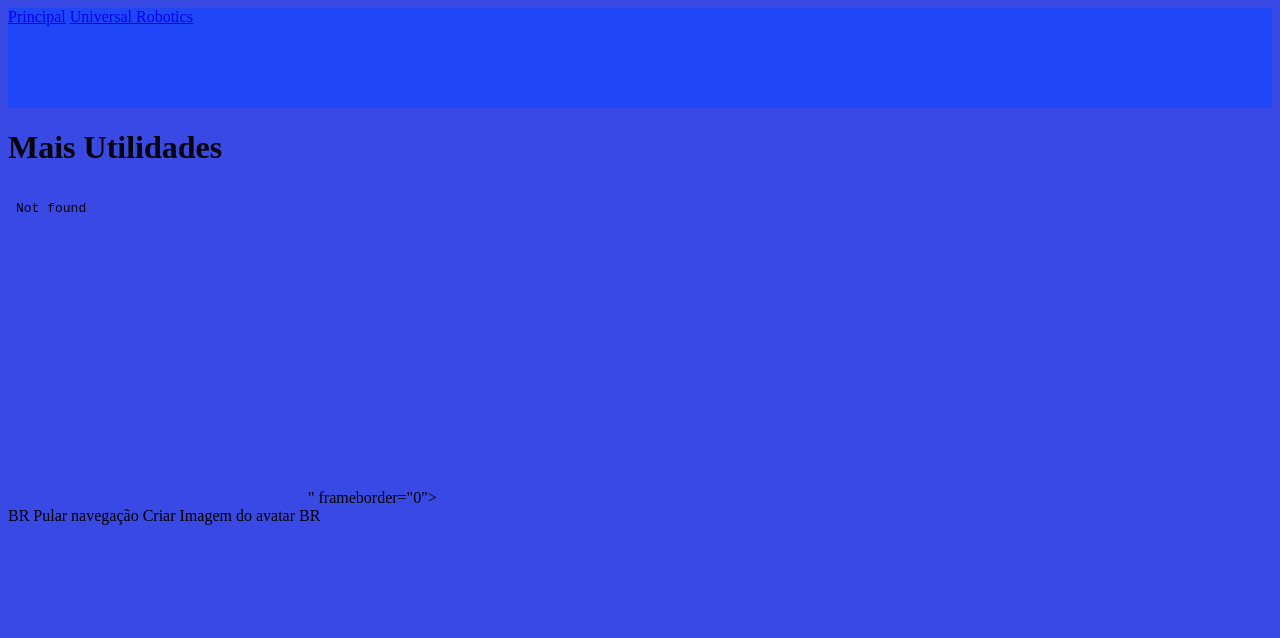
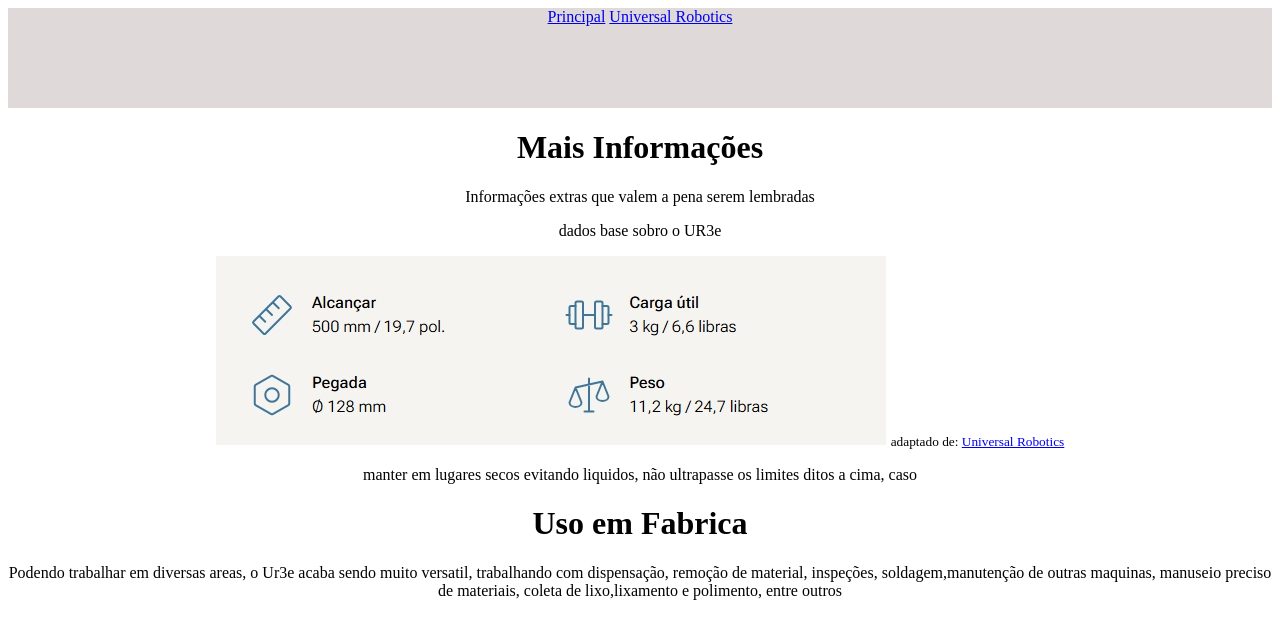
Before and after one commit to miguelsilva159-ctrl/trabalh_site, a plain HTML site: page UR3e_utilidades.html in a window 1280 px wide. Drawn offline with Linux system fonts and the light colour scheme.

Commit message:
terceira versão

```diff
--- a/UR3e_utilidades.html
+++ b/UR3e_utilidades.html
@@ -13,25 +13,21 @@
                 <a href="./universal_robotics.html">Universal Robotics</a>
             </nav>
        <main>
-<h1>Mais Utilidades</h1>
-<p></p>
+<h1>Mais Informações</h1>
+  <p>Informações extras que valem a pena serem lembradas</p>
+  <p>dados base sobro o UR3e</p>
+<img src="./img/dados.jpg" alt="">
+<small>adaptado de: <a href="https://www.universal-robots.com/pt/">Universal Robotics</a> </small>
+<br>
+
+         <p>manter em lugares secos evitando liquidos, não ultrapasse os limites ditos a cima, caso </p>
+         <h1>Uso em Fabrica</h1>
+         <p>Podendo trabalhar em diversas areas, o Ur3e acaba sendo muito versatil, trabalhando com dispensação, remoção de material, inspeções, soldagem,manutenção de outras maquinas, manuseio preciso de materiais, coleta de lixo,lixamento e polimento, entre outros</p>
 <div>
-  <iframe src="<iframe width="560" height="315" src="https://www.youtube.com/embed/XsRXc4PS_l8?si=RGI25sHXwyE1PdPP" title="YouTube video player" frameborder="0" allow="accelerometer; autoplay; clipboard-write; encrypted-media; gyroscope; picture-in-picture; web-share" referrerpolicy="strict-origin-when-cross-origin" allowfullscreen></iframe>" frameborder="0"></iframe>
+
     <br>
 </div>
 
-BR
-
-Pular navegação
-
-
-
-Criar
-
-
-Imagem do avatar
-
-BR
 
        </main>
     </header>
--- a/style.css
+++ b/style.css
@@ -1,8 +1,9 @@
 body{
-    background-color: rgb(56, 73, 228);
+    background-color: rgb(255, 255, 255);
+    text-align: center;
 }
 nav{
-    background-color: rgb(31, 71, 247);
+    background-color: rgb(223, 217, 217);
     width: 100%;
     height: 100px;
 }
```
Also changed, not shown: img/dados.jpg (added).
